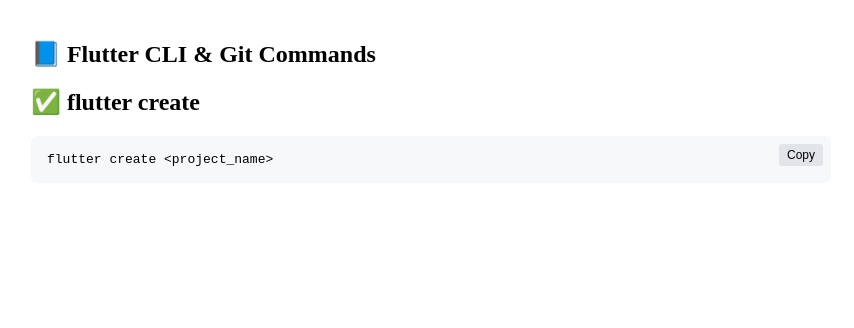
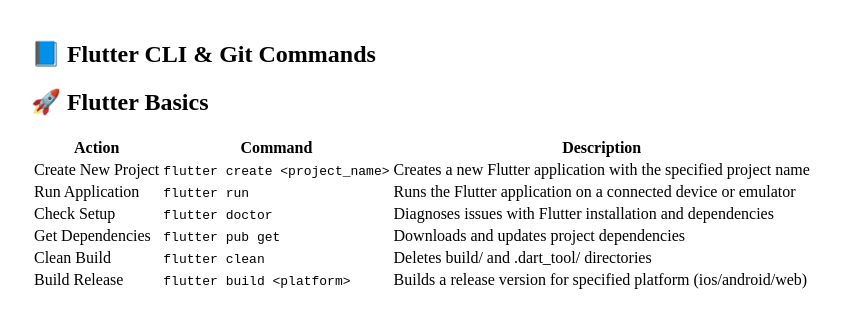
Before and after one commit to shreya-sCode/flutter-cli-commands, a Jekyll site: the page built from index.md, in a window 1280 px wide. Shown: the top 328 px of the page, without its empty margins (209-1063 px from the left). Built offline with Jekyll 4.4.1, drawn with Linux system fonts in a browser that asks for light colours; our own code applies the rules of GitHub Pages for plain Markdown files.

Commit message:
added a table

```diff
--- a/index.md
+++ b/index.md
@@ -1,47 +1,12 @@
 # 📘 Flutter CLI & Git Commands
 
-## ✅ flutter create
+## 🚀 Flutter Basics
 
-<pre class="command-block"><code>flutter create &lt;project_name&gt;</code><button class="copy-button" onclick="copyCode(this)">Copy</button></pre>
-
-<style>
-.command-block {
-  position: relative;
-  background-color: #f6f8fa;
-  border-radius: 6px;
-  padding: 16px;
-  margin-bottom: 16px;
-}
-.copy-button {
-  position: absolute;
-  top: 8px;
-  right: 8px;
-  background-color: #e1e4e8;
-  border: none;
-  border-radius: 3px;
-  padding: 4px 8px;
-  font-size: 12px;
-  cursor: pointer;
-}
-.copy-button:hover {
-  background-color: #d1d5da;
-}
-</style>
-
-<script>
-function copyCode(button) {
-  const codeElement = button.parentElement.querySelector('code');
-  const textToCopy = codeElement.textContent;
-
-  navigator.clipboard.writeText(textToCopy).then(
-    function() {
-      // Temporarily change button text to indicate success
-      const originalText = button.textContent;
-      button.textContent = 'Copied!';
-      setTimeout(function() {
-        button.textContent = originalText;
-      }, 1500);
-    }
-  );
-}
-</script>
+| Action | Command | Description |
+|--------|---------|-------------|
+| Create New Project | `flutter create <project_name>` | Creates a new Flutter application with the specified project name |
+| Run Application | `flutter run` | Runs the Flutter application on a connected device or emulator |
+| Check Setup | `flutter doctor` | Diagnoses issues with Flutter installation and dependencies |
+| Get Dependencies | `flutter pub get` | Downloads and updates project dependencies |
+| Clean Build | `flutter clean` | Deletes build/ and .dart_tool/ directories |
+| Build Release | `flutter build <platform>` | Builds a release version for specified platform (ios/android/web) |
```
